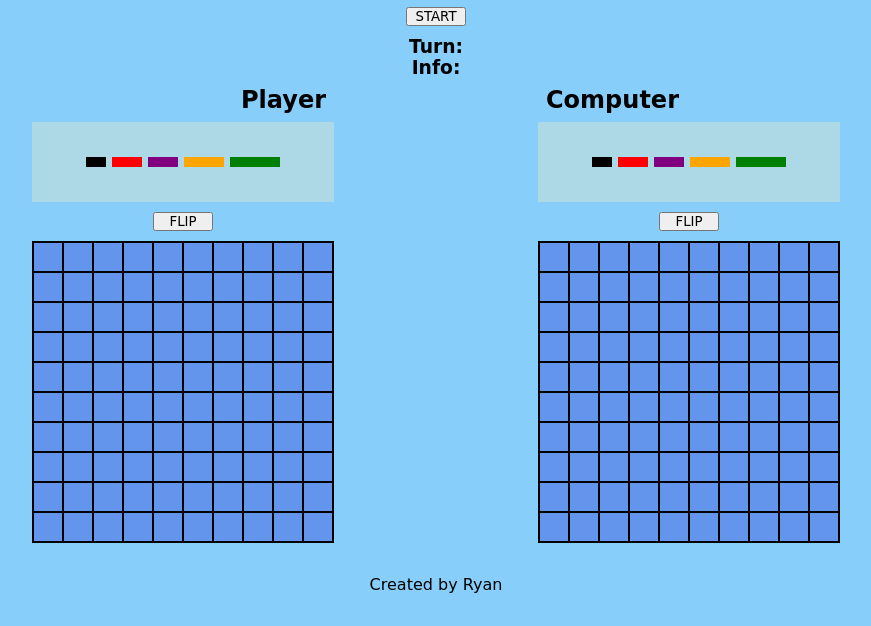
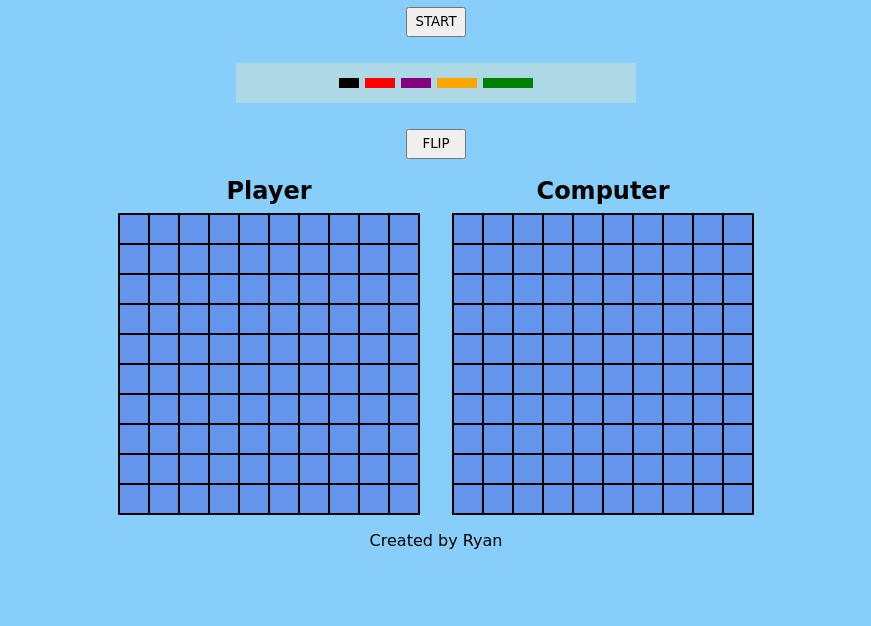
Before and after one commit to RKenny23/battleship-game, a website: page dist/index.html in a window 1280 px wide. Shown: the part 290-916 px from the top of the page, without its empty margins (204-1075 px from the left). After the commit the page ends 872 px from the top, so only its background shows below. Drawn offline with Linux system fonts and the light colour scheme; a web font is replaced by a local one.

Commit message:
simplified UI

```diff
--- a/src/index.js
+++ b/src/index.js
@@ -20,7 +20,7 @@ createGrid('player-grid');
 createGrid('computer-grid');
 
 // Handles ship flipping within the container
-const shipContainer = document.querySelector('.ship-container');
+const shipContainer = document.querySelector('#ship-container');
 const flipButton = document.querySelector('#flip-button');
 
 let angle = 0;
--- a/src/styles.css
+++ b/src/styles.css
@@ -10,13 +10,14 @@ body {
   text-align: center;
 }
 
-h3 {
+/* h3 {
   display: flex-start;
-}
+} */
 
 button {
   width: 60px;
   margin: 10px auto;
+  height: 30px;
 }
 
 .title {
@@ -38,10 +39,10 @@ button {
 }
 
 #game-container {
-  margin: 2rem;
-  margin-top: 0;
+  margin: 1rem 2rem;
   display: flex;
-  justify-content: space-evenly;
+  flex-direction: column;
+  justify-items: center;
 }
 
 
@@ -54,14 +55,6 @@ button {
   margin: 0.5rem;
 }
 
-#player h2 {
-  text-align: right;
-}
-
-#computer h2 {
-  text-align: left;
-}
-
 .grid {
   background-color: cornflowerblue;
   display: flex;
@@ -72,10 +65,16 @@ button {
   border: 1px solid black;
 }
 
-/* .row {
+#user-grids {
   display: flex;
-  width: 100%;
-} */
+  justify-content: center;
+  gap: 2rem;
+}
+
+#ship-command {
+  display: flex;
+  flex-direction: column;
+}
 
 .square {
   width: 30px;
@@ -95,15 +94,15 @@ button {
   flex-direction: column;
 }
 
-.ship-container {
-  padding: 1px;
+#ship-container {
   background-color: lightblue;
-  /* justify-items: right; */
-  height: 80px;
-  /* width: fit-content; */
+  height: 40px;
+  width: 400px;
   display: flex;
   align-items: center;
   justify-content: center;
+  margin: 0 auto;
+  margin-bottom: 1rem;
 }
 
 
@@ -138,12 +137,6 @@ button {
   height: 10px;
   margin: 3px;
 }
-
-/* const destroyer = new Ship('destroyer', 2);
-const submarine = new Ship('submarine', 3);
-const cruiser = new Ship('cruiser', 3);
-const battleship = new Ship('battleship', 4);
-const carrier = new Ship('carrier', 5); */
 
 .destroyer {
   background-color: black;
```
Also changed, not shown: dist/index.html.
